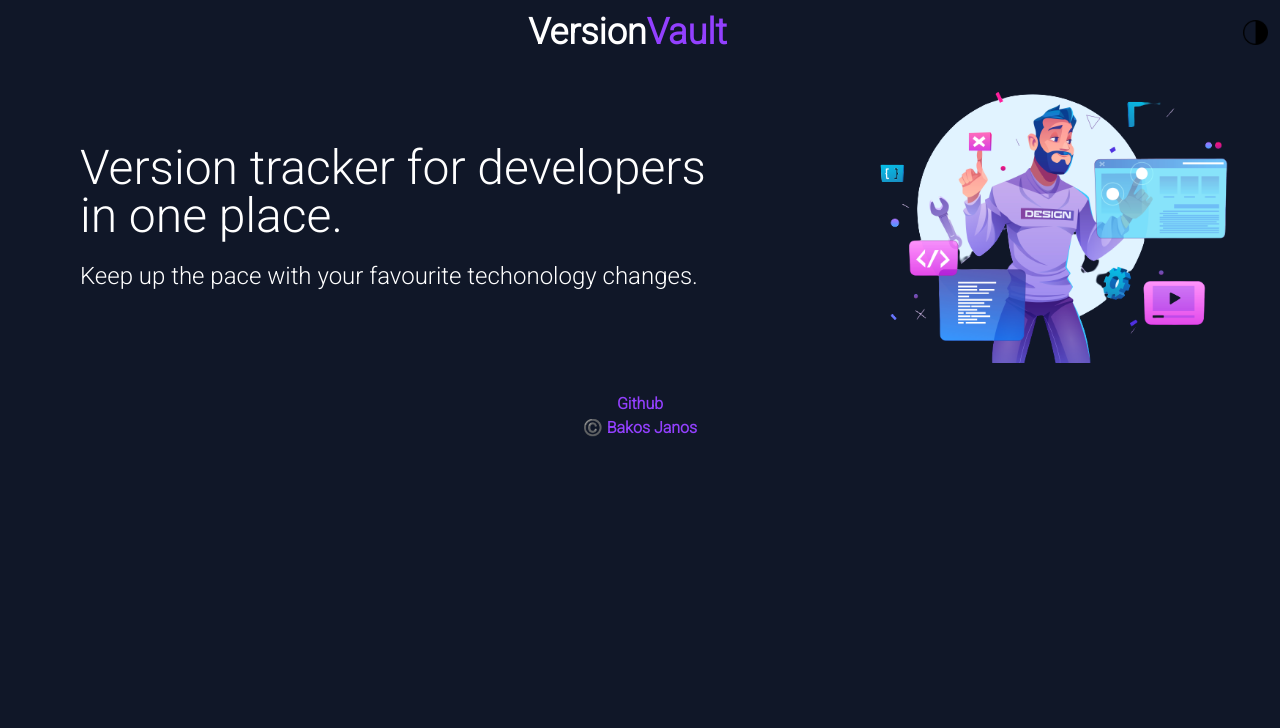
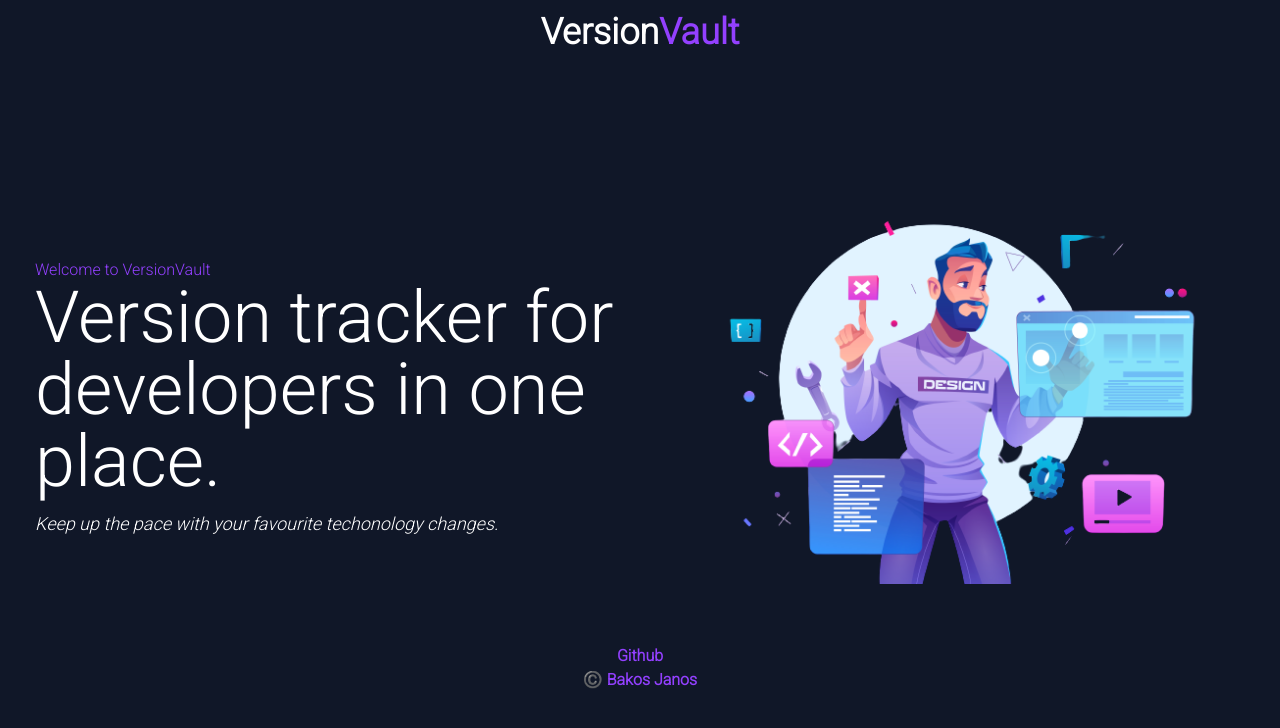
Before and after one commit to baxy5/VersionTracker, a Next.js app in the folder front/: page / in a window 1280 px wide. Shown: the top 728 px of the page. Built offline with nearby package versions, Linux system fonts and the light colour scheme.

Commit message:
hero resp

```diff
--- a/front/components/Hero.tsx
+++ b/front/components/Hero.tsx
@@ -2,19 +2,22 @@
 
 const Hero = () => {
     return (
-        // TODO: Responsivity
-        <div className="flex">
-            <div className="hero-text flex justify-center items-center p-20">
-                <div>
-                    <h1 className='text-5xl text-white pb-5'>
+        <div className="lg:flex lg:items-center lg:justify-around flex-row-reverse lg:pt-20">
+
+            <div className="hero-img flex justify-center items-center py-10">
+                <Image src="/hero-image.png" width="600" height="600" alt="Hero Image" />
+            </div>
+
+            <div className="hero-text flex justify-center pt-7 lg:pl-5">
+                <div className="w-[450px] text-center sm:w-[600px] lg:text-left">
+                    <h1>Welcome to VersionVault</h1>
+                    <h1 className='text-5xl text-white pb-3 xl:text-7xl'>
                         Version tracker for developers in one place.
                     </h1>
-                    <p className='text-2xl text-white'>Keep up the pace with your favourite techonology changes.</p>
+                    <p className='text-lg text-white italic'>Keep up the pace with your favourite techonology changes.</p>
                 </div>
             </div>
-            <div className="hero-img">
-                <Image src="/hero-image.png" width="600" height="600" alt="Hero Image" />
-            </div>
+
         </div>
     )
 }
--- a/front/components/Navbar.tsx
+++ b/front/components/Navbar.tsx
@@ -7,10 +7,10 @@
         <div className="flex w-full items-center p-3">
             <div className="w-full text-center">
                 <Link href="">
-                    <p className="text-4xl font-bold"><span className="text-white">Version</span>Vault</p>
+                    <p className="text-4xl font-bold sm:text-5xl lg:text-4xl"><span className="text-white">Version</span>Vault</p>
                 </Link>
             </div>
-            <Image className='cursor-pointer' src="/theme.png" width="25" height="25" alt="theme-icon" />
+            <Image className='cursor-pointer hidden' src="/theme.png" width="25" height="25" alt="theme-icon" />
         </div>
     )
 }
```
